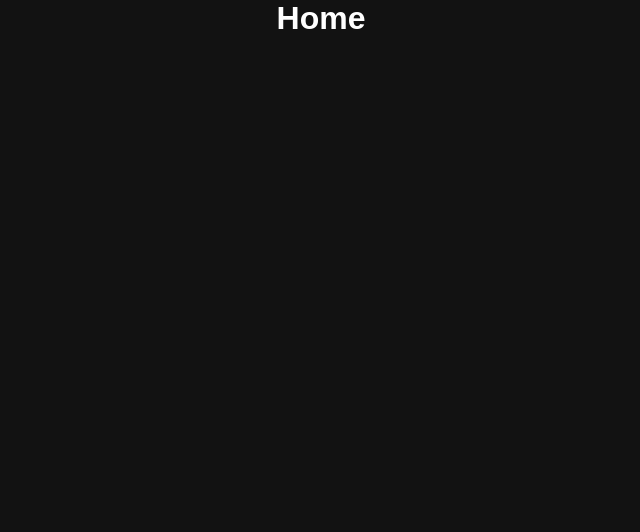
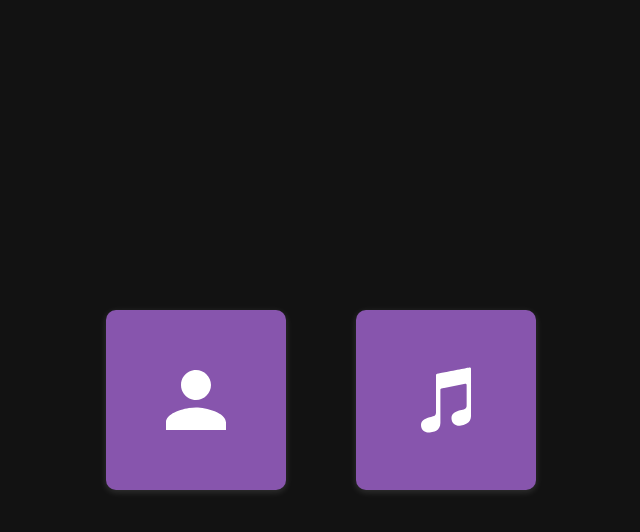
Before and after one commit to projeto-de-algoritmos/Final_spotfga, a React (Create React App) app in the folder spotfga/: page / in a window 1280 px wide. Shown: the top 532 px of the page, without its empty margins (319-959 px from the left). Built offline with nearby package versions, Linux system fonts and the light colour scheme.

Commit message:
feat: create style for Home page

```diff
--- a/spotfga/package.json
+++ b/spotfga/package.json
@@ -12,6 +12,7 @@
     "@types/react-dom": "^17.0.0",
     "react": "^17.0.2",
     "react-dom": "^17.0.2",
+    "react-icons": "^4.2.0",
     "react-router-dom": "^5.2.0",
     "react-scripts": "4.0.3",
     "styled-components": "^5.2.3",
--- /dev/null
+++ b/spotfga/src/components/Header/index.tsx
@@ -0,0 +1,23 @@
+import React from 'react';
+
+import { IoMdArrowBack } from 'react-icons/io';
+import { useHistory } from 'react-router-dom';
+
+import { Container, ButtonBack } from './styles';
+
+const Header: React.FC = () => {
+  const navigation = useHistory();
+  return (
+    <Container>
+      <ButtonBack
+        onClick={() => {
+          navigation.goBack();
+        }}
+      >
+        <IoMdArrowBack size={30} />
+      </ButtonBack>
+    </Container>
+  );
+};
+
+export default Header;
--- /dev/null
+++ b/spotfga/src/components/Header/styles.ts
@@ -0,0 +1,35 @@
+import styled from 'styled-components';
+
+export const Container = styled.div`
+  width: 100%;
+  height: 60px;
+  padding: 0 20px;
+  background: rgb(73, 44, 68);
+  background: linear-gradient(
+    90deg,
+    rgba(73, 44, 68, 1) 0%,
+    rgba(53, 68, 87, 1) 100%
+  );
+
+  display: flex;
+  justify-content: flex-start;
+  align-items: center;
+`;
+
+export const ButtonBack = styled.button`
+  width: 40px;
+  height: 40px;
+  border-radius: 50%;
+  background-color: transparent;
+  border: none;
+  outline: none;
+  cursor: pointer;
+
+  svg {
+    fill: #fff;
+  }
+
+  &:hover {
+    background-color: #ffffff24;
+  }
+`;
--- a/spotfga/src/pages/Home/index.tsx
+++ b/spotfga/src/pages/Home/index.tsx
@@ -1,12 +1,29 @@
 import React from 'react';
 
-import { Container } from './styles';
+import { IoMdPerson, IoIosMusicalNotes } from 'react-icons/io';
+import { useHistory } from 'react-router-dom';
+
+import { Container, Content, Card } from './styles';
 
 const Home: React.FC = () => {
+  const navigation = useHistory();
   return (
-    <Container>
-      <h1>Home</h1>
-    </Container>
+    <>
+      <Container>
+        <Content>
+          <Card
+            onClick={() => {
+              navigation.push('users');
+            }}
+          >
+            <IoMdPerson size={80} />
+          </Card>
+          <Card>
+            <IoIosMusicalNotes size={80} />
+          </Card>
+        </Content>
+      </Container>
+    </>
   );
 };
 
--- a/spotfga/src/pages/Home/styles.ts
+++ b/spotfga/src/pages/Home/styles.ts
@@ -2,9 +2,43 @@ import styled from 'styled-components';
 
 export const Container = styled.div`
   width: 100%;
+  height: 100vh;
   display: flex;
   flex-direction: column;
   justify-content: center;
   align-items: center;
   color: #fff;
 `;
+
+export const Content = styled.div`
+  width: 100%;
+  max-width: 500px;
+  display: flex;
+  justify-content: space-around;
+  align-items: center;
+`;
+
+export const Card = styled.button`
+  width: 180px;
+  height: 180px;
+  background-color: #8755ad;
+  border-radius: 10px;
+  display: flex;
+  flex-direction: column;
+  justify-content: center;
+  align-items: center;
+
+  outline: none;
+  border: none;
+  box-shadow: 0 2px 7px #ffffff24;
+  cursor: pointer;
+
+  svg {
+    fill: #fff;
+  }
+
+  &:hover {
+    box-shadow: 3px 5px 15px #ffffff24;
+    background-color: #6f4691;
+  }
+`;
--- /dev/null
+++ b/spotfga/src/pages/Users/index.tsx
@@ -0,0 +1,18 @@
+import React from 'react';
+
+import { Container } from './styles';
+
+import Header from '../../components/Header';
+
+const Users: React.FC = () => {
+  return (
+    <>
+      <Header />
+      <Container>
+        <h1>Users</h1>
+      </Container>
+    </>
+  );
+};
+
+export default Users;
--- /dev/null
+++ b/spotfga/src/pages/Users/styles.ts
@@ -0,0 +1,10 @@
+import styled from 'styled-components';
+
+export const Container = styled.div`
+  width: 100%;
+  display: flex;
+  flex-direction: column;
+  justify-content: center;
+  align-items: center;
+  color: #fff;
+`;
--- a/spotfga/src/routes.tsx
+++ b/spotfga/src/routes.tsx
@@ -1,12 +1,15 @@
 import React from 'react';
+
 import { BrowserRouter, Switch, Route } from 'react-router-dom';
 
 import Home from './pages/Home';
+import Users from './pages/Users';
 
 const Routes: React.FC = () => (
   <BrowserRouter>
     <Switch>
       <Route path="/" exact component={Home} />
+      <Route path="/users" component={Users} />
     </Switch>
   </BrowserRouter>
 );
```
Also changed, not shown: 1 other file (tests, documents, lock files or other folders).
